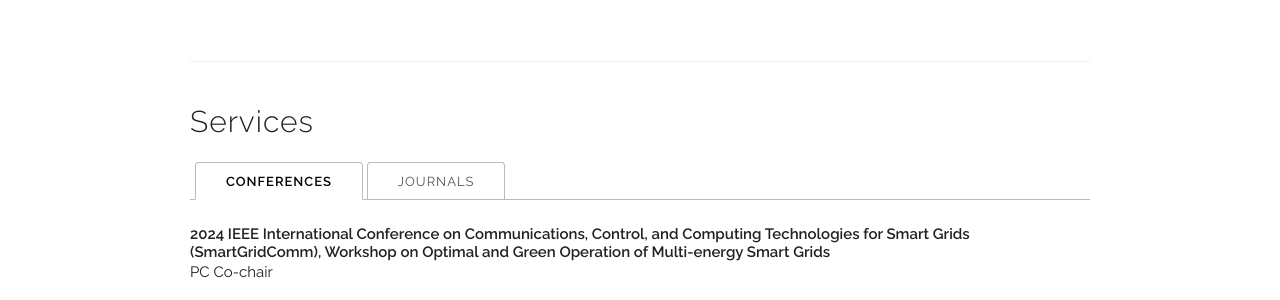
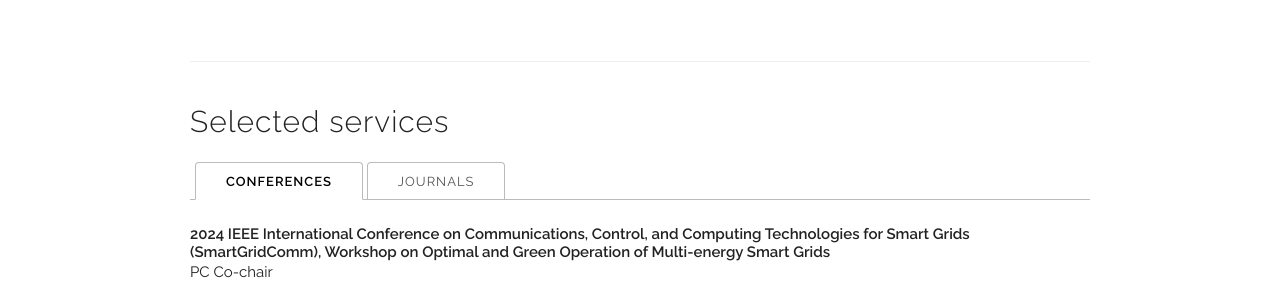
Before and after one commit to litianyi-cs-dkaau/litianyi-cs-dkaau.github.io, a Jekyll site: the page built from index.html, in a window 1280 px wide and 900 px high, scrolled down 2590 px. Shown: the part 156-456 px from the top of the window. Built offline with Jekyll 4.4.1, drawn with Linux system fonts in a browser that asks for light colours.

Commit message:
Update index.html

```diff
--- a/index.html
+++ b/index.html
@@ -358,7 +358,7 @@
 
 <!-- ========== Services ========== -->
 <div class="docs-section" id="services">
-  <h4>Services</h4>
+  <h4>Selected services</h4>
 
   <ul class="tab-nav">
     <li><div class="button active" data-ref="#services-conferences">Conferences</div></li>
```
